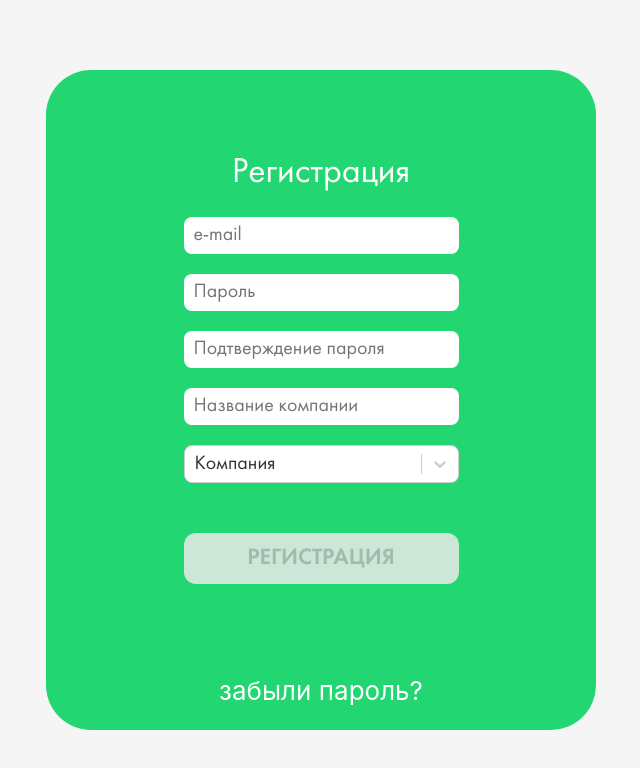
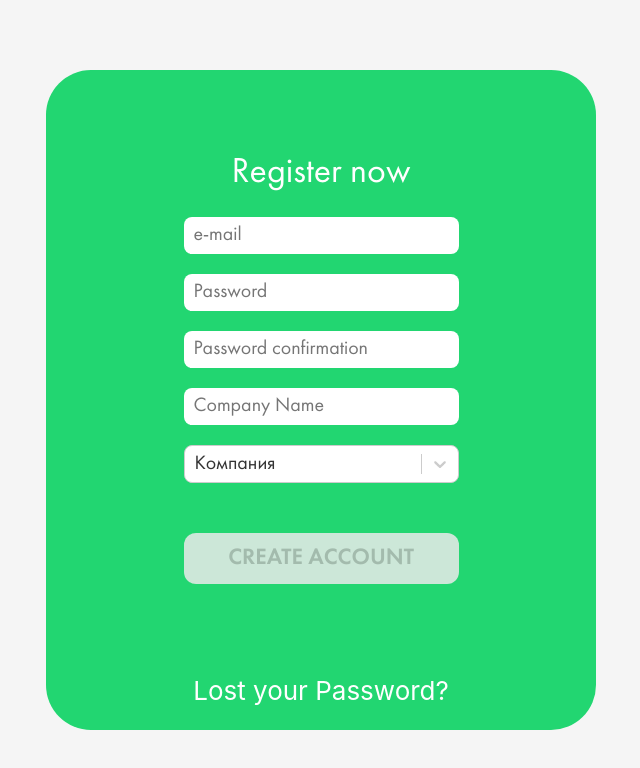
Before and after one commit to r1ddev/eventy, a React (Create React App) app: page /registration in a window 1280 px wide. Shown: the top 768 px of the page, without its empty margins (319-959 px from the left). Built offline with nearby package versions, Linux system fonts and the light colour scheme; what react-pose would draw is missing.

Commit message:
translate some pages (nearly)

```diff
--- a/src/i18n.js
+++ b/src/i18n.js
@@ -13,17 +13,31 @@ i18n.use(LanguageDetector).init({
         Зарегистрироваться: "Зарегистрироваться",
         "забыли пароль?": "забыли пароль?",
         "Пользователя с этими данными не существует": "Пользователя с этими данными не существует",
+
+        Регистрация: "Регистрация",
+        "Подтверждение пароля": "Подтверждение пароля",
+        "Пароли должны быть одинаковыми": "Пароли должны быть одинаковыми",
+        "Название компании": "Название компании",
+        РЕГИСТРАЦИЯ: "РЕГИСТРАЦИЯ",
+        Компания: "Компания",
       },
     },
     en: {
       translations: {
-				Авторизация: "Authorization",
+        Авторизация: "Login",
         Пароль: "Password",
-				ВОЙТИ: "LOG IN",
-				"ВОЙТИ КАК ГОСТЬ": "LOG IN AS GUEST",
-				Зарегистрироваться: "Register",
-				"забыли пароль?": "Restore password",
+        ВОЙТИ: "SIGN IN",
+        "ВОЙТИ КАК ГОСТЬ": "SIGN IN AS GUEST",
+        Зарегистрироваться: "Register now",
+        "забыли пароль?": "Lost your Password?",
         "Пользователя с этими данными не существует": "There is no user with this data",
+
+        Регистрация: "Register now",
+        "Подтверждение пароля": "Password confirmation",
+        "Пароли должны быть одинаковыми": "The password and confirm password must match",
+        "Название компании": "Company Name",
+        РЕГИСТРАЦИЯ: "CREATE ACCOUNT",
+        Компания: "Company",
       },
     },
   },
--- a/src/pages/login/login.js
+++ b/src/pages/login/login.js
@@ -124,9 +124,7 @@ class Login extends React.Component {
               onChange={this.onChangePassword}
               className="password-input"
               placeholder={t("Пароль")}></input>
-						<button
-							disabled={email == "" || password == "" || disableForm}
-							className="white-button login-btn">
+            <button disabled={email == "" || password == "" || disableForm} className="white-button login-btn">
               {loading ? <Spinner /> : t("ВОЙТИ")}
             </button>
 
--- a/src/pages/registration/registration.js
+++ b/src/pages/registration/registration.js
@@ -5,116 +5,117 @@ import { compose } from "../../utils";
 
 import "./registration.scss";
 import { Link } from "react-router-dom";
-import ErrorIndicator from '../../components/error-indicator';
-import Select from 'react-select';
+import ErrorIndicator from "../../components/error-indicator";
+import Select from "react-select";
 
-const regOptions = [
-	{ value: 'Компания', label: 'Компания' },
-	{ value: 'Агентство', label: 'Агентство' },
-]
+import { withTranslation } from "react-i18next";
+import i18next from "i18next";
 
 class Registration extends React.Component {
-
   state = {
-		email: '',
-		password: '',
-		passwordRepeated: '',
-		company: '',
+    email: "",
+    password: "",
+    passwordRepeated: "",
+    company: "",
     regTag: ["Компания"],
     passwordRepeatedError: false,
-		disableForm: false
-	}
+    disableForm: false,
+  };
+
+  regOptions = [
+    { value: "Компания", label: "Компания" },
+    { value: "Агентство", label: "Агентство" },
+  ];
 
   onSubmit = (e) => {
     e.preventDefault();
     if (this.validate()) {
       this.setState({
-				disableForm: true
-			})
+        disableForm: true,
+      });
 
       let user = {
         email: this.state.email,
         password: this.state.password,
         re_password: this.state.passwordRepeated,
         company: this.state.company,
-				tag: JSON.stringify(this.state.regTag)
+        tag: JSON.stringify(this.state.regTag),
       };
 
-			console.log(user)
+      console.log(user);
       this.setState({
-				disableForm: false
+        disableForm: false,
+      });
+
+      localStorage.removeItem("token");
+
+      this.props
+        .addUser(user)
+        .then((res) => {
+          if (res.status) console.log("регистрация успешна");
+          this.props.history.push("/registration-acception");
         })
-
-			localStorage.removeItem('token');
-
-			this.props.addUser(user)
-				.then((res) => {
-					if (res.status) console.log('регистрация успешна');
-					this.props.history.push("/registration-acception")
-				})
-				.catch(err => {
+        .catch((err) => {
           console.log(err.message);
           this.setState({
-						disableForm: false
-					})
-				})
+            disableForm: false,
+          });
+        });
     }
-	}
+  };
   validate = () => {
-
     this.setState({
       passwordRepeatedError: !this.validatePasswords(),
-		})
+    });
     if (this.validatePasswords()) return 1;
     return 0;
-	}
+  };
 
   validatePasswords = () => {
     const { password, passwordRepeated } = this.state;
     if (password === passwordRepeated) return 1; //все ок
     return 0; //ошибка
-	}
-
+  };
 
   onChangeEmail = (e) => {
     this.setState({
-			email: e.target.value
-		})
-	}
+      email: e.target.value,
+    });
+  };
 
   onChangePassword = (e) => {
     this.setState({
       password: e.target.value,
-			passwordRepeatedError: false
-		})
-	}
+      passwordRepeatedError: false,
+    });
+  };
 
   onChangePasswordRepeated = (e) => {
     this.setState({
       passwordRepeated: e.target.value,
-			passwordRepeatedError: false
-		})
-	}
+      passwordRepeatedError: false,
+    });
+  };
 
   onChangeCompany = (e) => {
     this.setState({
-			company: e.target.value
-		})
-	}
+      company: e.target.value,
+    });
+  };
 
   onChangeRegTag = (e) => {
-		this.setState({ regTag: e.value.split(' ') || [] });
-	}
+    this.setState({ regTag: e.value.split(" ") || [] });
+  };
 
   render() {
-
+    const t = this.props.t;
     const { email, password, passwordRepeated, company, regTag, disableForm, passwordRepeatedError } = this.state;
 
     return (
       <div id="registration">
         <form onSubmit={this.onSubmit} className="registration-form">
           <div className="registration-form--wrapper">
-						<div className="registration-form--caption">Регистрация</div>
+            <div className="registration-form--caption">{t("Регистрация")}</div>
 
             <input
               required
@@ -122,8 +123,7 @@ class Registration extends React.Component {
               value={email}
               onChange={this.onChangeEmail}
               className="email-input"
-							placeholder="e-mail">
-						</input>
+              placeholder="e-mail"></input>
 
             <input
               required
@@ -131,22 +131,17 @@ class Registration extends React.Component {
               value={password}
               onChange={this.onChangePassword}
               className="password-input"
-							placeholder="Пароль">
-						</input>
+              placeholder={t("Пароль")}></input>
 
             <input
               required
               type="password"
               value={passwordRepeated}
               onChange={this.onChangePasswordRepeated}
-							className={(!passwordRepeatedError) ? "password-input" : "password-input error-input"}
-							placeholder="Подтверждение пароля">
-						</input>
+              className={!passwordRepeatedError ? "password-input" : "password-input error-input"}
+              placeholder={t("Подтверждение пароля")}></input>
 
-						{(passwordRepeatedError) && <p className="error-message">
-							Пароли должны быть одинаковыми
-						</p>
-						}
+            {passwordRepeatedError && <p className="error-message">{t("Пароли должны быть одинаковыми")}</p>}
 
             <input
               required
@@ -154,21 +149,32 @@ class Registration extends React.Component {
               value={company}
               onChange={this.onChangeCompany}
               className="company-input"
-							placeholder="Название компании">
-						</input>
+              placeholder={t("Название компании")}></input>
 
             <Select
               isSearchable={false}
-							defaultValue={regOptions[0]}
-							options={regOptions}
+              defaultValue={this.regOptions[0]}
+              options={this.regOptions}
               onChange={this.onChangeRegTag}
               className="reg-select"
             />
 
-						<button disabled={passwordRepeatedError || email == '' || password == '' || passwordRepeated == '' || company == '' || disableForm} className="white-button login-btn">РЕГИСТРАЦИЯ</button>
+            <button
+              disabled={
+                passwordRepeatedError ||
+                email == "" ||
+                password == "" ||
+                passwordRepeated == "" ||
+                company == "" ||
+                disableForm
+              }
+              className="white-button login-btn">
+              {t("РЕГИСТРАЦИЯ")}
+            </button>
           </div>
-					<Link className="passrec-link" to="/password-recovery">забыли пароль?</Link>
-
+          <Link className="passrec-link" to="/password-recovery">
+            {t("забыли пароль?")}
+          </Link>
         </form>
       </div>
     );
@@ -176,15 +182,10 @@ class Registration extends React.Component {
 }
 
 class RegistrationContainer extends React.Component {
-
   render() {
-
-		return (
-			<Registration {...this.props} />
-		);
+    return <Registration {...this.props} />;
   }
 }
-
 
 const mapStateToProps = ({ user }) => {
   return {
@@ -194,11 +195,12 @@ const mapStateToProps = ({ user }) => {
 
 const mapDispatchToProps = (dispatch, { apiService }) => {
   return {
-		addUser: (user) => apiService.addUser(user)
+    addUser: (user) => apiService.addUser(user),
   };
 };
 
 export default compose(
+  withTranslation(),
   withApiService(),
   connect(mapStateToProps, mapDispatchToProps)
 )(RegistrationContainer);
```
Lines whose indentation alone changed are shown as unchanged.
